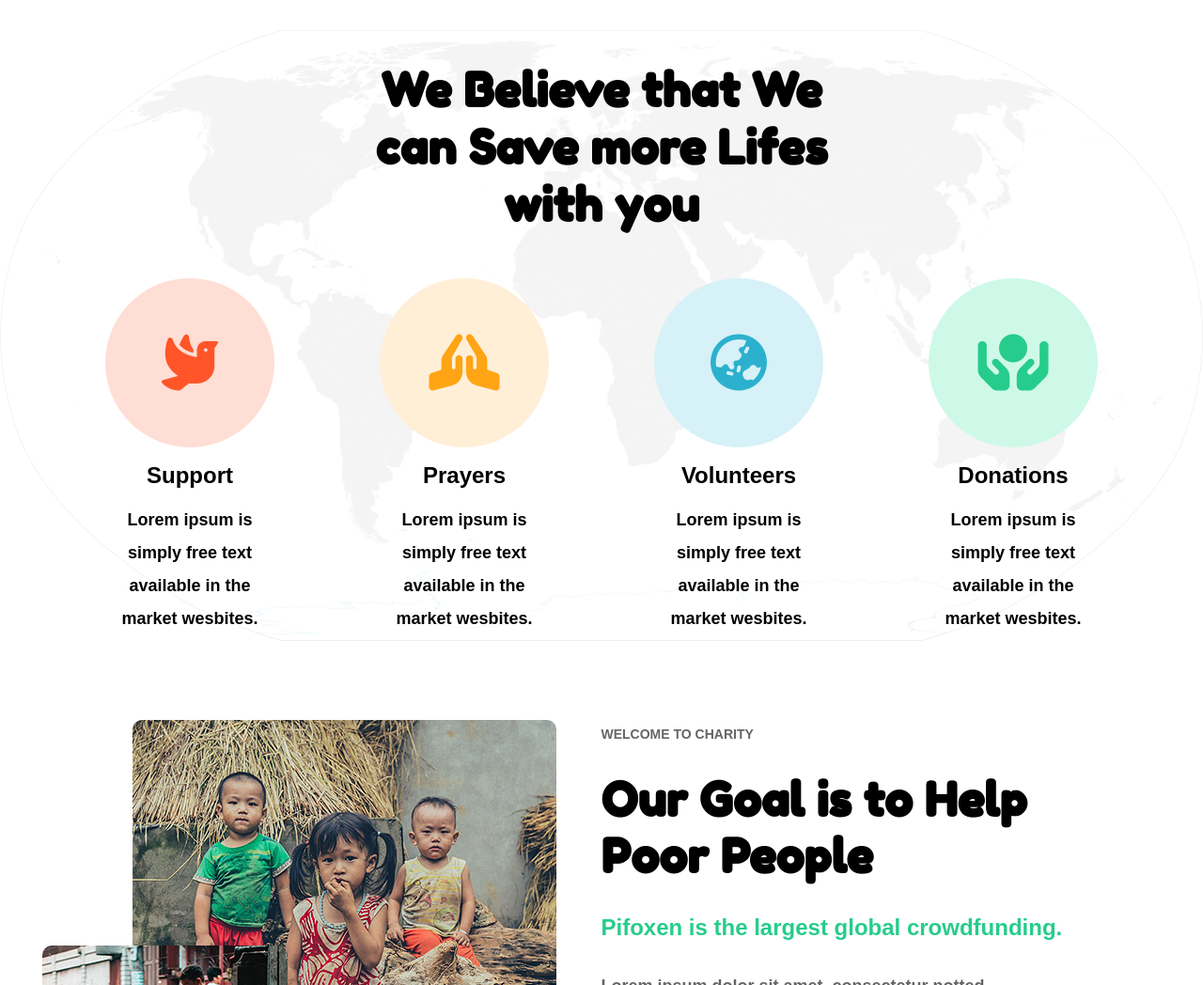
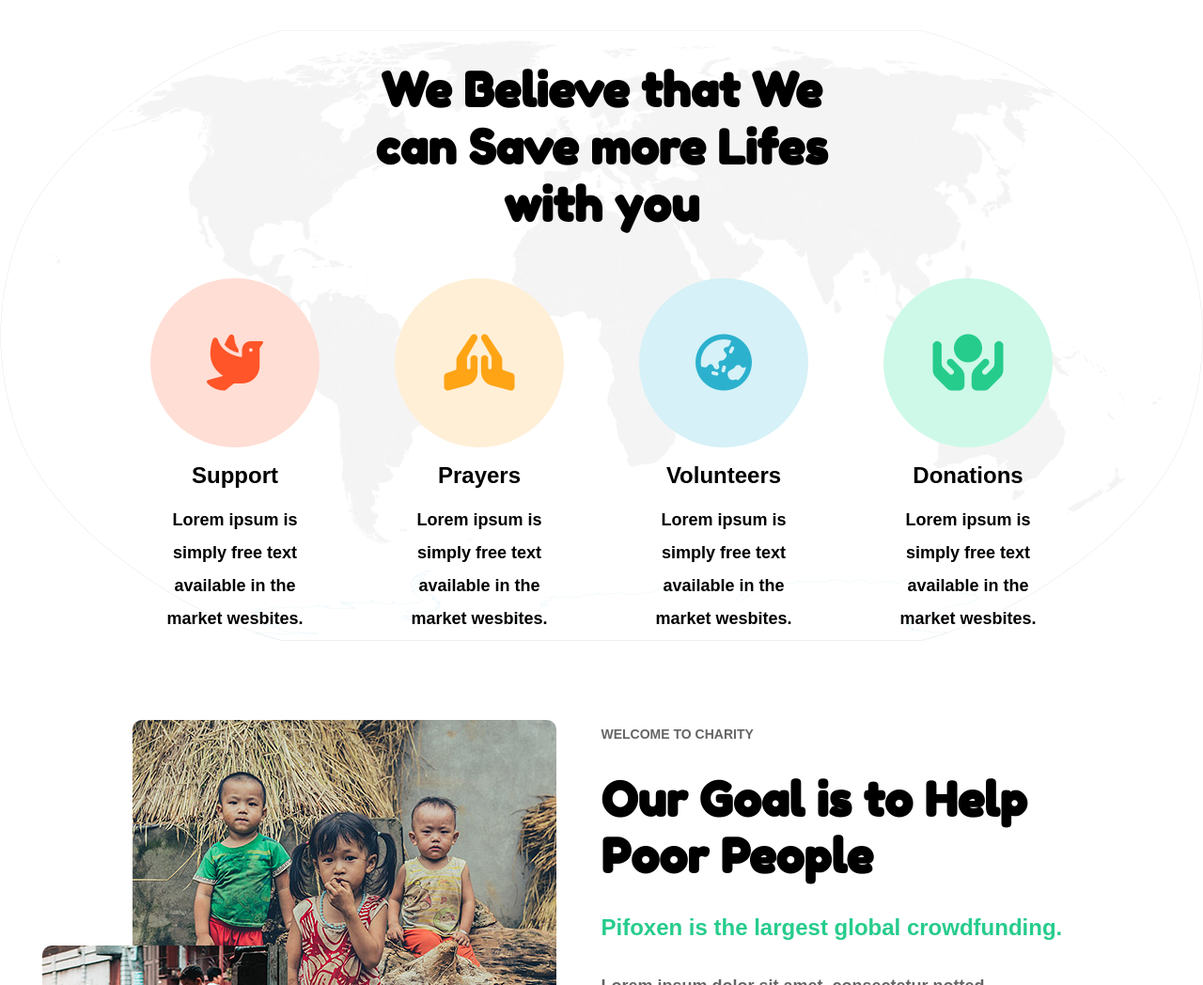
Before and after one commit to nguyendangnfq/fundraising-website, a plain HTML site: page index.html in a window 1280 px wide. Shown: the part 1597-2645 px from the top of the page at 94% size. Drawn offline with nearby package versions, Linux system fonts and the light colour scheme.

Commit message:
fix: slogan section

```diff
--- a/asset/css/slogan.css
+++ b/asset/css/slogan.css
@@ -42,7 +42,7 @@
 
   display: flex;
   justify-content: center;
-  gap: 7rem;
+  gap: 5rem;
 }
 
 .slogan__item__box {
```
